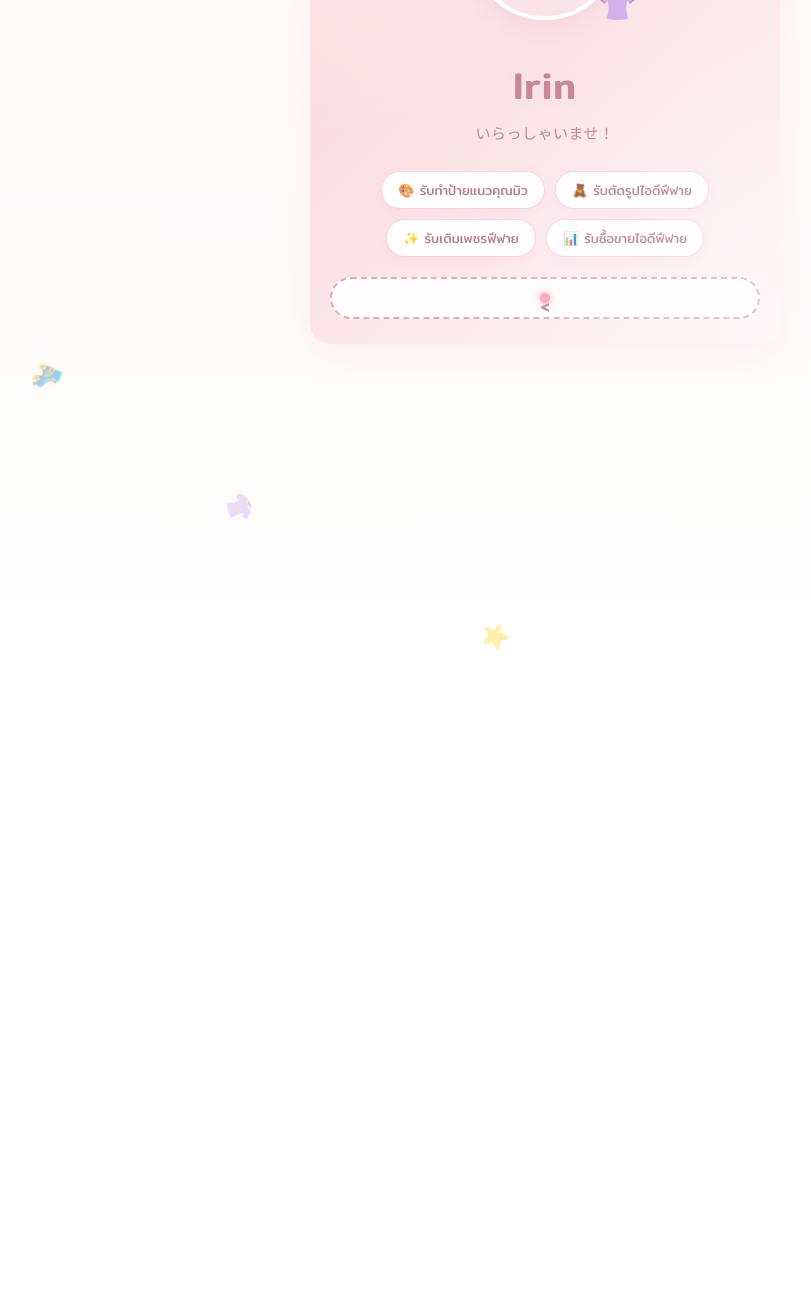
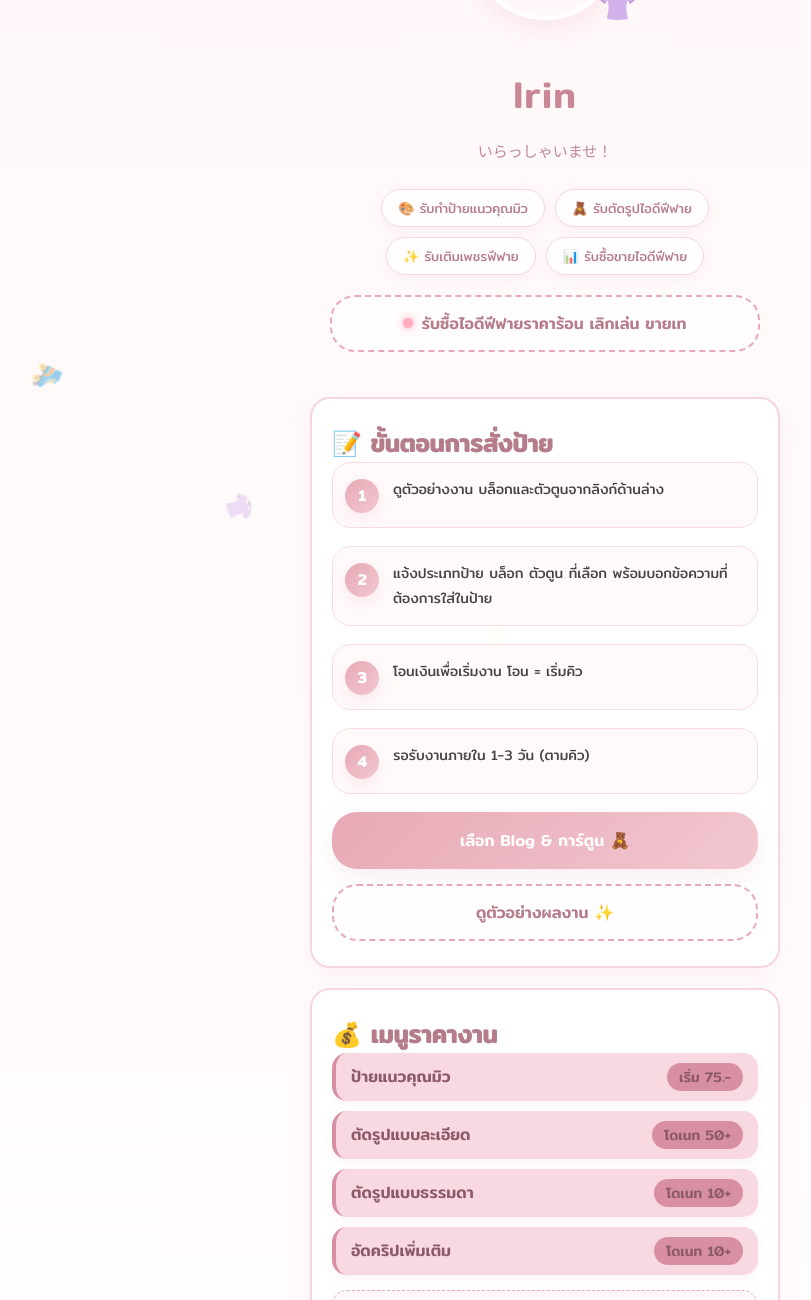
Before and after one commit to rxnza91-dot/Irin, a plain HTML site: page index.html in a window 1280 px wide. Shown: the part 200-1500 px from the top of the page, without its empty margins (95-906 px from the left). Before the commit the page ends 800 px from the top, so only its background shows below. Drawn offline with Linux system fonts and the light colour scheme.

Commit message:
Create index.html
Removed unused header styles and added store title and subtitle styles.

```diff
--- a/index.html
+++ b/index.html
@@ -1,3 +1,4 @@
+
 <!DOCTYPE html>
 <html lang="th">
 <head>
@@ -16,14 +17,6 @@
 --glow:rgba(231,169,181,0.35);
 --accent:#FFE3EA;
 --status-red:#FF9DB2;
-
---header-gradient:
-linear-gradient(
-135deg,
-#F8D7DA,
-#FBE4E8,
-#FFF5F7
-);
 }
 
 *{
@@ -81,8 +74,8 @@ background:rgba(255,255,255,0.92);
 border-radius:20px;
 padding:25px 20px;
 margin-bottom:20px;
+box-shadow:0 10px 24px rgba(231,169,181,0.10);
 border:2px solid #F6D6DD;
-box-shadow:0 10px 24px rgba(231,169,181,0.10);
 }
 
 h1,h2,h3{
@@ -91,27 +84,6 @@ color:var(--dark);
 
 .center{
 text-align:center;
-}
-
-/* HEADER */
-.header-section{
-background:var(--header-gradient) !important;
-border:none !important;
-box-shadow:
-0 10px 30px rgba(231,169,181,0.16),
-0 4px 12px rgba(255,255,255,0.6) !important;
-position:relative;
-overflow:hidden;
-}
-
-.header-section::before{
-content:"";
-position:absolute;
-inset:0;
-background:
-radial-gradient(circle at top left, rgba(255,255,255,0.45), transparent 45%),
-radial-gradient(circle at bottom right, rgba(255,255,255,0.35), transparent 45%);
-pointer-events:none;
 }
 
 /* --- โลโก้และอิโมจิรอบโลโก้ --- */
@@ -157,29 +129,6 @@ opacity:0.8;
 transform:scale(1.2);
 opacity:1;
 }
-}
-
-/* ชื่อร้าน */
-.store-title{
-font-size:2.35rem;
-font-weight:500;
-letter-spacing:1px;
-color:#C98796;
-text-shadow:
-0 2px 10px rgba(255,255,255,0.7),
-0 2px 8px rgba(201,135,150,0.18);
-line-height:1.1;
-}
-
-/* subtitle */
-.store-subtitle{
-color:#B98592;
-opacity:.95;
-margin:14px 0 22px;
-font-size:15px;
-letter-spacing:.5px;
-line-height:1.9;
-padding:0 8px;
 }
 
 .badges{
@@ -249,6 +198,12 @@ transform:scale(1);
 .btn-main{
 background:linear-gradient(135deg,#E7A9B5,#F2C7D0);
 color:#fff;
+font-size:16px;
+font-weight:500;
+padding:16px 20px;
+box-shadow:
+0 10px 24px rgba(231,169,181,0.18),
+0 0 12px rgba(255,255,255,0.5);
 }
 
 .step{
@@ -353,6 +308,21 @@ border:1px dashed #E7A9B5;
 color:#9D6E79;
 line-height:1.8;
 }
+
+.store-title{
+font-size:2.35rem;
+font-weight:500;
+letter-spacing:1px;
+color:#C98796;
+}
+
+.store-subtitle{
+color:#B98592;
+opacity:.95;
+margin:14px 0 22px;
+font-size:15px;
+line-height:1.9;
+}
 </style>
 </head>
 
@@ -368,7 +338,7 @@ line-height:1.8;
 
 <div class="container">
 
-<div class="section center header-section">
+<div class="section center" style="border:none;box-shadow:none;background:transparent;">
 
 <div class="logo-wrapper">
 <span class="logo-deco" style="top: 0; left: 10%;">🛼</span>
@@ -394,4 +364,88 @@ line-height:1.8;
 </div>
 
 <a href="https://lin.ee/Pmkmt0v" class="btn btn-outline">
-<span class="status-dot"><
+<span class="status-dot"></span>
+รับซื้อไอดีฟีฟายราคาร้อน เลิกเล่น ขายเท
+</a>
+
+</div>
+
+<div class="section">
+
+<h2>📝 ขั้นตอนการสั่งป้าย</h2>
+
+<div class="step">
+<div class="step-num">1</div>
+<div>ดูตัวอย่างงาน บล็อกและตัวตูนจากลิงก์ด้านล่าง</div>
+</div>
+
+<div class="step">
+<div class="step-num">2</div>
+<div>
+แจ้งประเภทป้าย บล็อก ตัวตูน ที่เลือก
+พร้อมบอกข้อความที่ต้องการใส่ในป้าย
+</div>
+</div>
+
+<div class="step">
+<div class="step-num">3</div>
+<div>โอนเงินเพื่อเริ่มงาน โอน = เริ่มคิว</div>
+</div>
+
+<div class="step">
+<div class="step-num">4</div>
+<div>รอรับงานภายใน 1-3 วัน (ตามคิว)</div>
+</div>
+
+<a href="https://drive.google.com/drive/folders/1IBZCb_gTE7j2CvQw7j2MxGuWsm_lwFtM" class="btn btn-main">
+เลือก Blog & การ์ตูน 🧸
+</a>
+
+<a href="https://drive.google.com/drive/folders/1iTua1B5bVV9VZ6FXwRDDX-NdBIe4l44R" class="btn btn-outline">
+ดูตัวอย่างผลงาน ✨
+</a>
+
+</div>
+
+<div class="section">
+
+<h2>💰 เมนูราคางาน</h2>
+
+<div class="price-row">
+<span>ป้ายแนวคุณมิว</span>
+<span class="price-tag">เริ่ม 75.-</span>
+</div>
+
+<div class="price-row">
+<span>ตัดรูปแบบละเอียด</span>
+<span class="price-tag">โดเนท 50+</span>
+</div>
+
+<div class="price-row">
+<span>ตัดรูปแบบธรรมดา</span>
+<span class="price-tag">โดเนท 10+</span>
+</div>
+
+<div class="price-row">
+<span>อัดคริปเพิ่มเติม</span>
+<span class="price-tag">โดเนท 10+</span>
+</div>
+
+<div class="rule-box">
+<strong>📍 กฎของร้าน:</strong><br>
+• โอนแล้วไม่คืนเงินทุกกรณี<br>
+• ยกเลิกหลังจากเช็คงาน = ไม่คืน และส่งงานปกติ
+</div>
+
+</div>
+
+<div class="footer">
+
+<a href="https://lin.ee/Pmkmt0v" class="btn btn-main">
+สนใจ สอบถาม ทักเฟสหรือไลน์ได้เลยค่ะ
+</a>
+
+<div class="socials">
+<a href="https://www.facebook.com/rin.taw.xwn.rin.phid.trng.hin?">Facebook</a>
+<a href="https://lin.ee/Pmkmt0v">Line Official</a>
+<a href="https://drive.google.com/drive/folders/1
```
